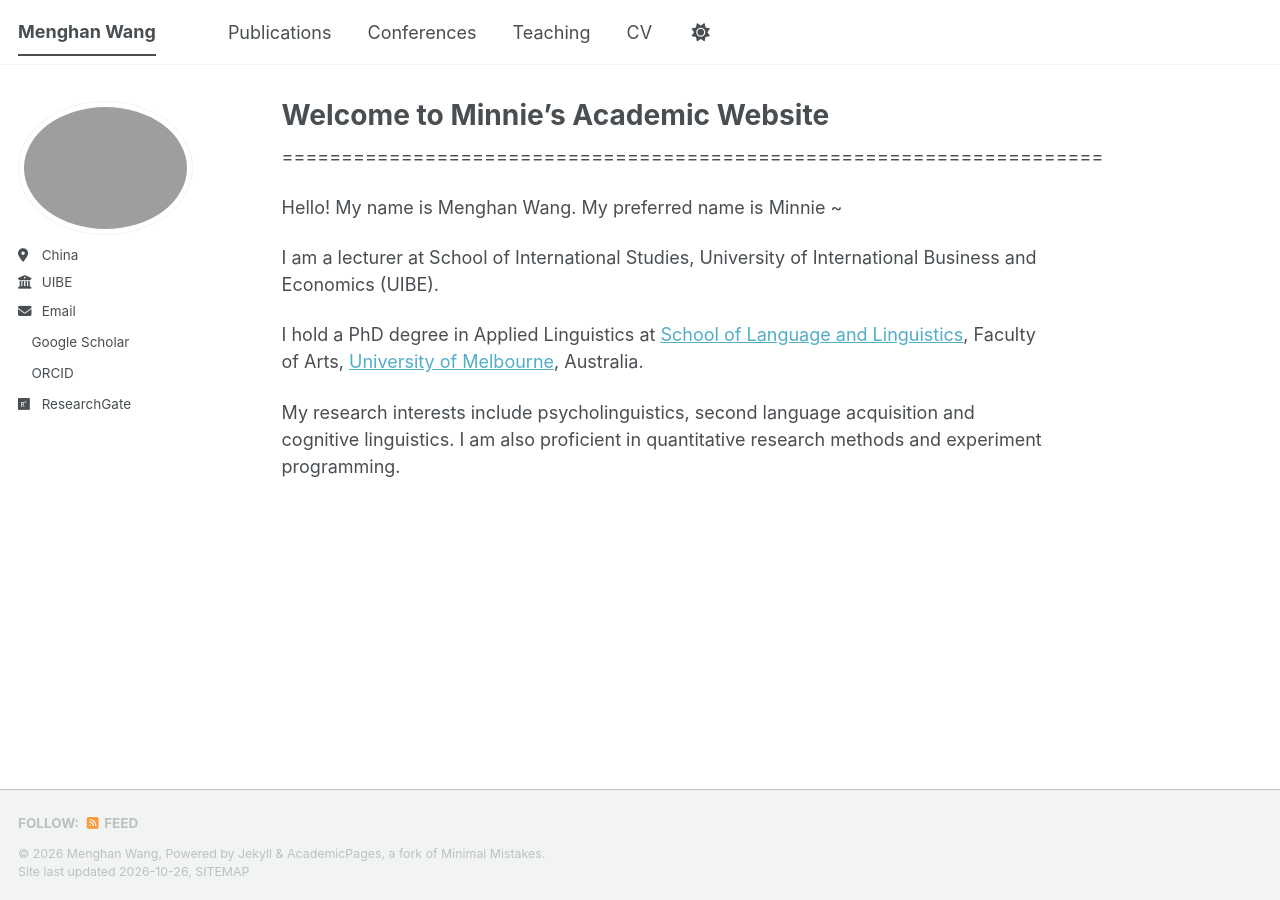
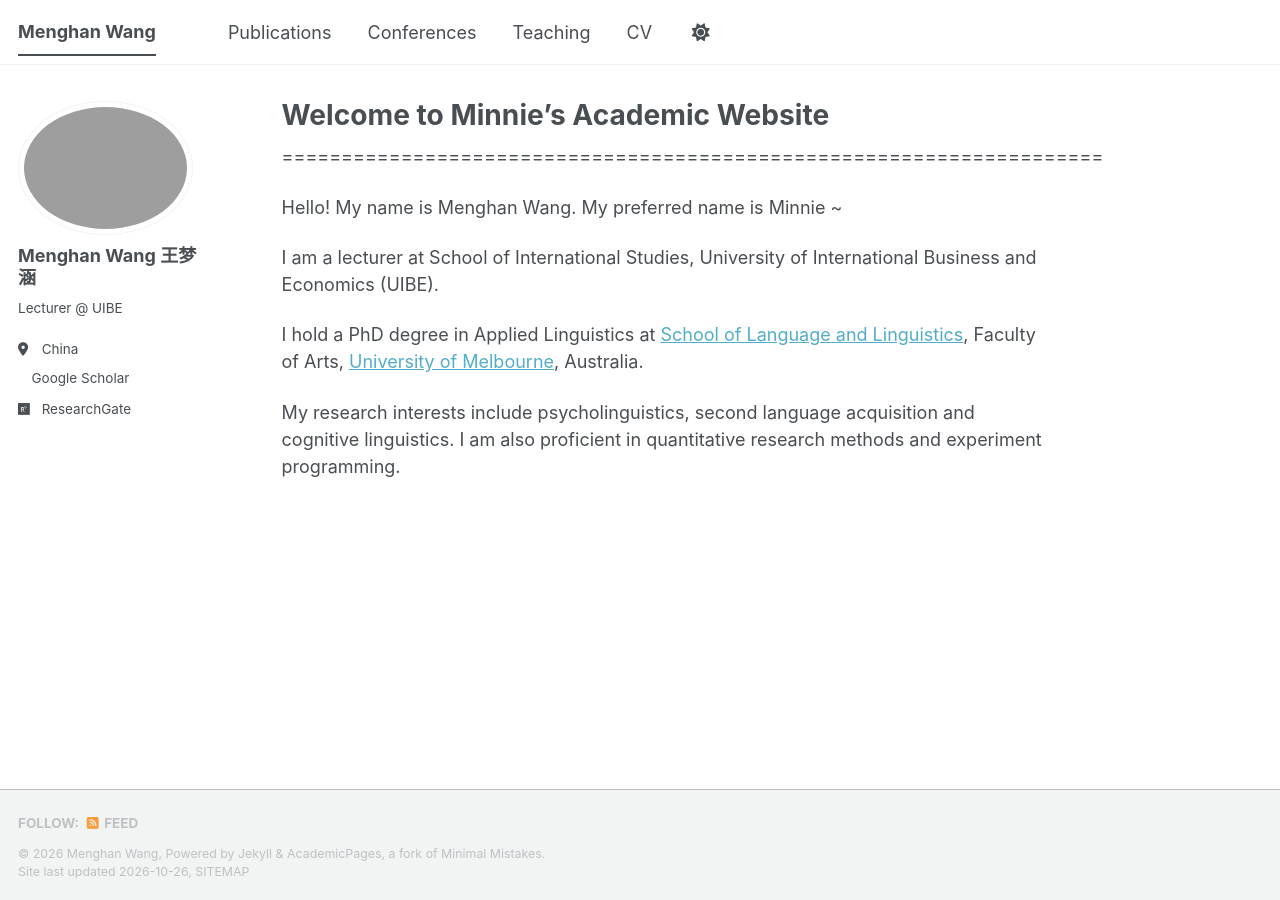
Before and after one commit to menghan120/menghan.github.io, a Jekyll site: the page built from _pages/about.md, in a window 1280 px wide. Built offline with Jekyll 4.4.1, drawn with Linux system fonts in a browser that asks for light colours; a script bundle is joined from its source files by our own code; a style sheet for code colours, icons or effects is not loaded.

Commit message:
Update author details in _config.yml
Updated author information in the configuration file.

```diff
--- a/_config.yml
+++ b/_config.yml
@@ -21,15 +21,15 @@ repository               : "menghan120/menghan120.github.io"
 author:
   # Biographic information
   avatar           : "minnie.png"
-  name             : #
+  name             : "Menghan Wang 王梦涵"
   pronouns         : #
-  bio              : #
+  bio              : "Lecturer @ UIBE"
   location         : "China"
-  employer         : "UIBE"
-  email            : "menghan.w@uibe.edu.cn"
-  orcid            : "https://orcid.org/0000-0002-7177-1828"
+  employer         : #
+  email            : #
+  orcid            : #
   researchgate     : "https://www.researchgate.net/profile/Menghan-Wang-11"
-  googlescholar    : "https://scholar.google.com/citations?hl=en&user=gs5MDooAAAAJ"
+  googlescholar    : "https://scholar.google.com/citations?user=gs5MDooAAAAJ&hl=en"
 
   # Repositories and software development
   bitbucket        : # Username - Update with your username on the site
```
